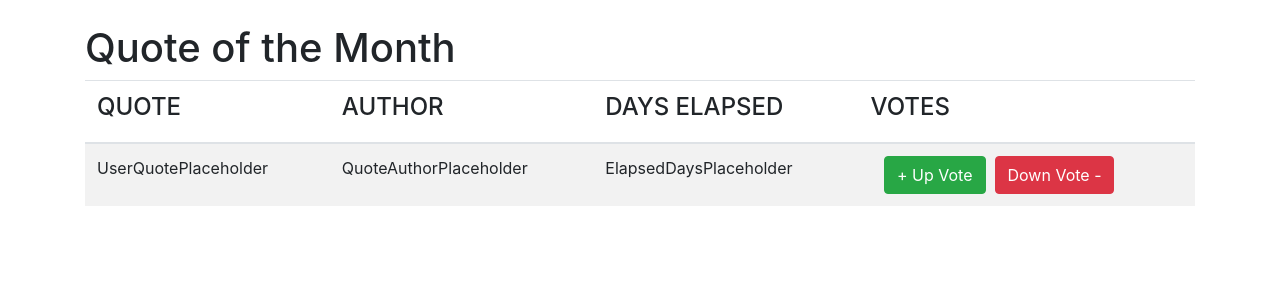
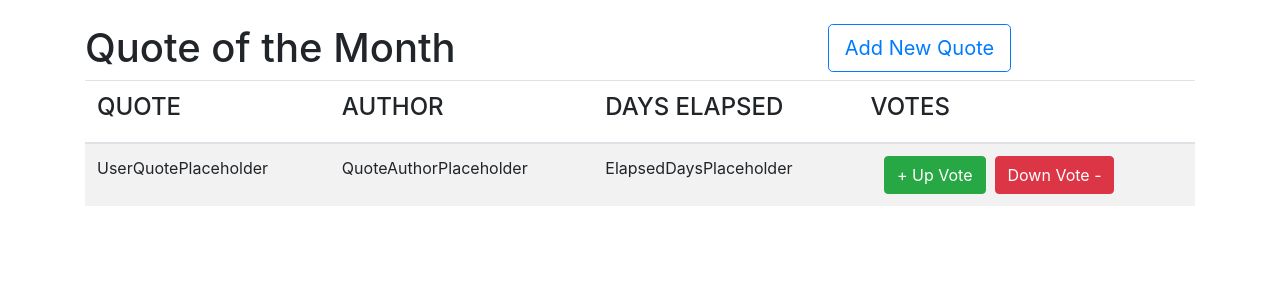
Before and after one commit to Muchunku-Pages/QuoteRating-Application, an Angular app: page / in a window 1280 px wide. Shown: the top 300 px of the page. Built offline with nearby package versions, Linux system fonts and the light colour scheme.

Commit message:
Generate an Add Quote button to open a modal to be used to host the form through which new quotes are to be added into the Quote Rating App table

```diff
--- a/src/app/app.component.html
+++ b/src/app/app.component.html
@@ -1,7 +1,10 @@
 <div class="container"><br>
   <header class="p4 d-flex flex-row justify-content-between">
     <h1>Quote of the Month</h1>&nbsp;
-
+    <div>
+        <button name="quoteModal" type ="button" class="btn btn-outline-primary btn-lg qBtn">
+          Add New Quote</button>
+      </div><br>
   </header>
 
   <div>
```
